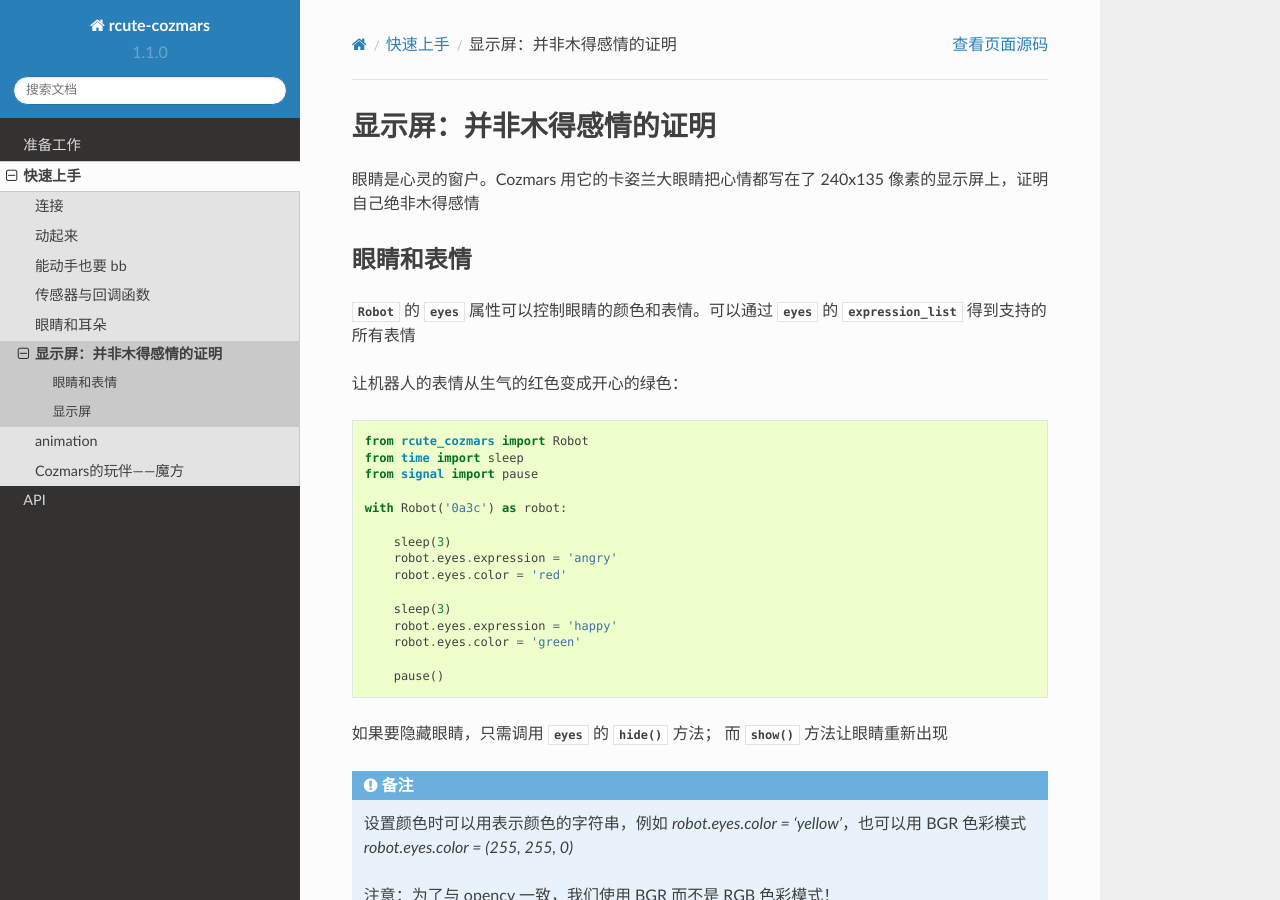
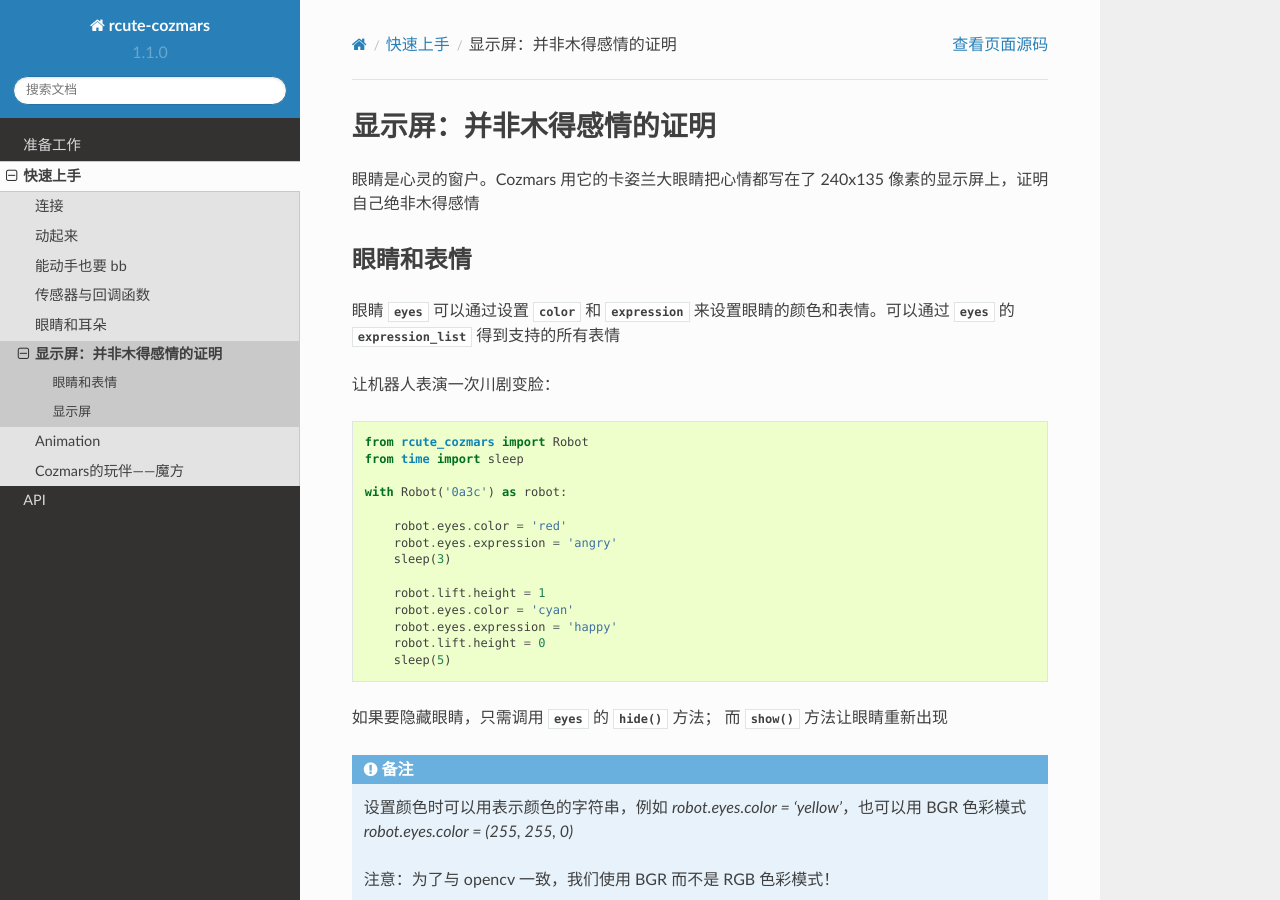
Before and after one commit to r-cute/rcute-cozmars, a Sphinx documentation site: the page built from docs/source/examples/screen.rst, in a window 1280 px wide and 900 px high. Built offline with Sphinx 7.4.7 and the Read the Docs theme 2.0.0, drawn with Linux system fonts in a browser that asks for light colours.

```diff
--- a/docs/source/examples/animation.rst
+++ b/docs/source/examples/animation.rst
@@ -1,5 +1,7 @@
-animation
+Animation
 ==============
+
+一个 Animation 其实是一组动作
 
 .. seealso::
 
--- a/docs/source/examples/cube.rst
+++ b/docs/source/examples/cube.rst
@@ -52,7 +52,8 @@
 - :data:`color` 属性能查询或改变魔方 LED 的 RGB 颜色
 - :data:`static` 属性用来指示魔方是否在静止
 - :data:`last_action` 属性可以查询魔方的上一个动作
-- :data:`acc` 属性用来查询魔方的加速度/重力的矢量，可以此推断魔方哪个面朝上
+- :data:`acc` 属性用来查询魔方的加速度/重力的矢量
+- :data:` top_face` 当魔方静止时，该属性用来查询魔方哪个面朝上
 
 回调函数
 -----------
--- a/docs/source/examples/screen.rst
+++ b/docs/source/examples/screen.rst
@@ -6,27 +6,26 @@
 眼睛和表情
 -------------
 
-:class:`Robot` 的 :data:`eyes` 属性可以控制眼睛的颜色和表情。可以通过 :data:`eyes` 的 :data:`expression_list` 得到支持的所有表情
+眼睛 :data:`eyes` 可以通过设置 :data:`color` 和 :data:`expression` 来设置眼睛的颜色和表情。可以通过 :data:`eyes` 的 :data:`expression_list` 得到支持的所有表情
 
-让机器人的表情从生气的红色变成开心的绿色：
+让机器人表演一次川剧变脸：
 
 .. code:: python
 
     from rcute_cozmars import Robot
     from time import sleep
-    from signal import pause
 
     with Robot('0a3c') as robot:
 
+        robot.eyes.color = 'red'
+        robot.eyes.expression = 'angry'
         sleep(3)
-        robot.eyes.expression = 'angry'
-        robot.eyes.color = 'red'
 
-        sleep(3)
+        robot.lift.height = 1
+        robot.eyes.color = 'cyan'
         robot.eyes.expression = 'happy'
-        robot.eyes.color = 'green'
-
-        pause()
+        robot.lift.height = 0
+        sleep(5)
 
 如果要隐藏眼睛，只需调用 :data:`eyes` 的 :meth:`hide` 方法； 而 :meth:`show` 方法让眼睛重新出现
 
```
Also changed, not shown: other parts of docs/source/examples/cube.rst (+2 -0 lines), README.md (+1 -1 lines), 1 other file.
